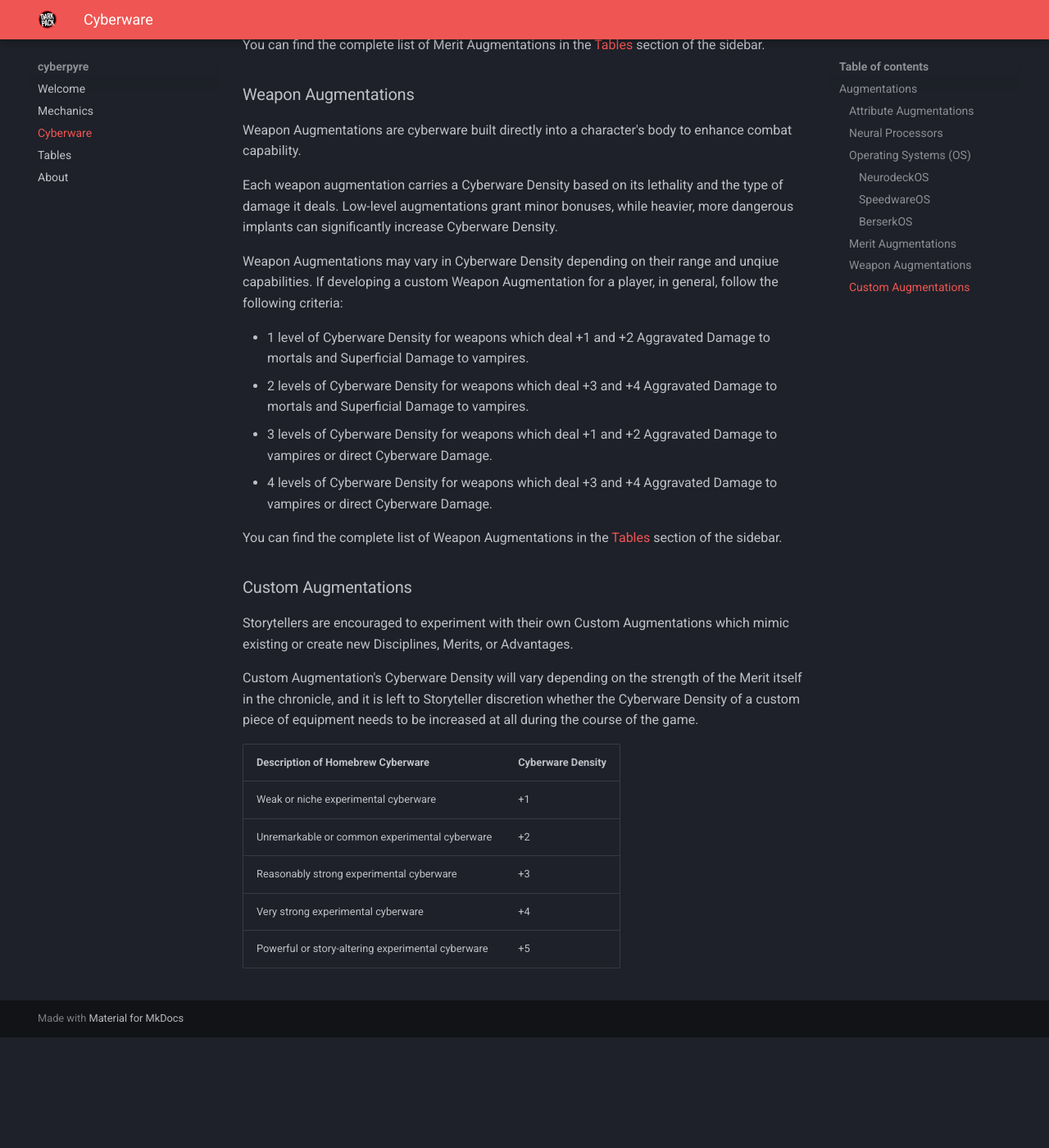
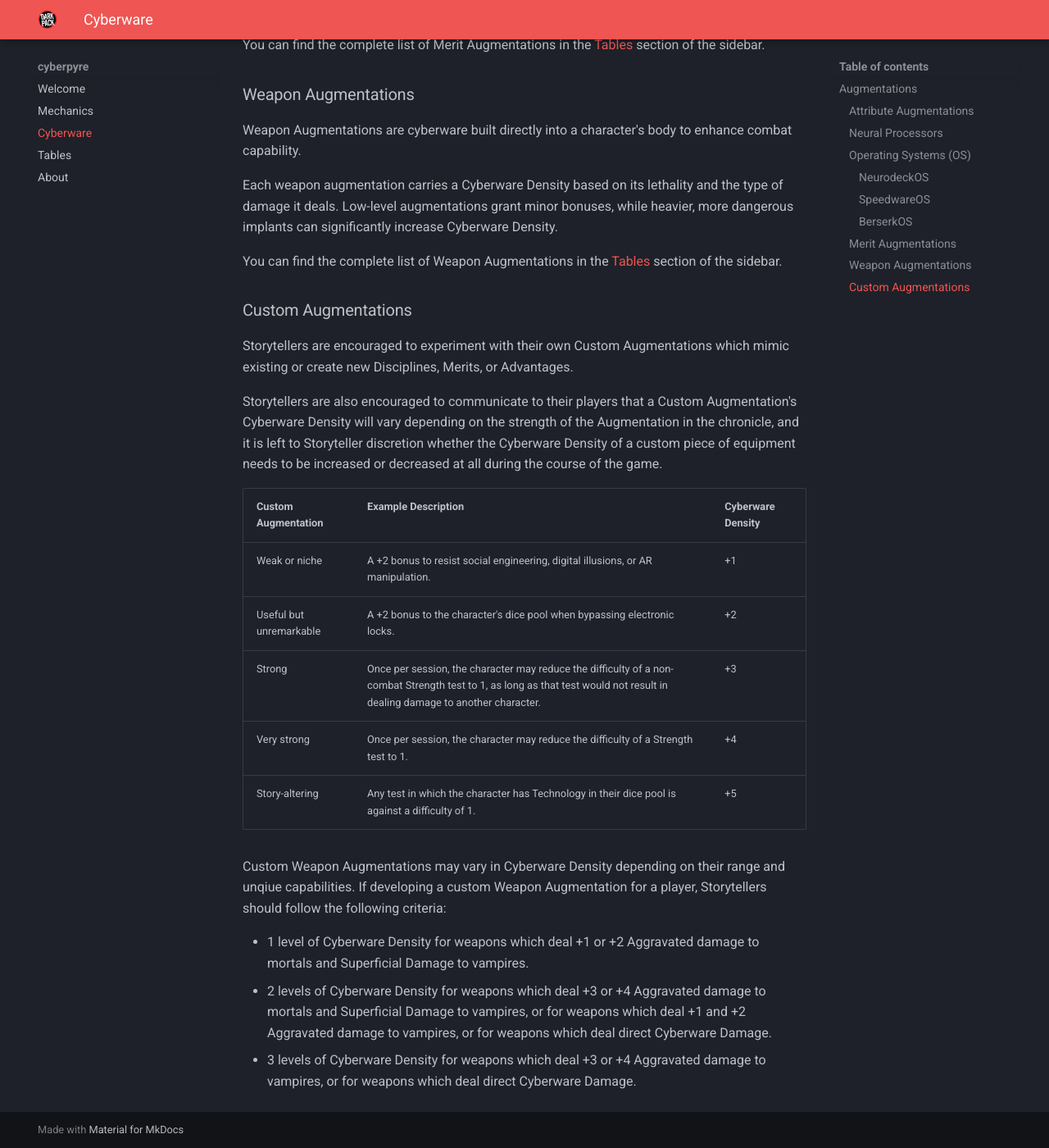
Before and after one commit to cyberpyre-dev/cyberpyre-mkdocs, an MkDocs documentation site: the page built from docs/cyberware.md, in a window 1280 px wide and 1400 px high, scrolled down 5122 px. Shown: the whole window at 82% size. Built offline with MkDocs 1.6.1 and Material for MkDocs 9.7.7, drawn with Linux system fonts in a browser that asks for light colours; before the commit the page ends 6387 px from its top, so only the background shows below that; some of the changed text lies outside the part shown.

```diff
--- a/docs/cyberware.md
+++ b/docs/cyberware.md
@@ -1,11 +1,11 @@
 # Cyberware
 ## Augmentations
-Installed cyberware is typically mechanically represented by Augmentations.  There are many forms of Augmentations, including:
+A character's cyberware is mechanically represented by **Augmentations**.  There are many forms of Augmentations, including:
 
-- Augmentations that increase one of a character’s Attributes;
-- Neural Processors that allow for bonuses to Skills;
-- Operating Systems provide unique powers;
-- Merit Augmentations that allow for specialized abilities;
+- Attribute Augmentations, which increase one of a character’s Attributes;
+- Neural Processors, which allow for bonuses to Skills;
+- Operating Systems, which provide unique powers;
+- Merit Augmentations, which allow for specialized traits;
 - Weapon Augmentations.
 
 ### Attribute Augmentations
@@ -102,18 +102,17 @@ Weapon Augmentations are cyberware built directly into a character's body to enh
 
 Each weapon augmentation carries a Cyberware Density based on its lethality and the type of damage it deals. Low-level augmentations grant minor bonuses, while heavier, more dangerous implants can significantly increase Cyberware Density.
 
-Weapon Augmentations may vary in Cyberware Density depending on their range and unqiue capabilities. If developing a custom Weapon Augmentation for a player, in general, follow the following criteria:
-
-- 1 level of Cyberware Density for weapons which deal +1 and +2 Aggravated Damage to mortals and Superficial Damage to vampires.
-- 2 levels of Cyberware Density for weapons which deal +3 and +4 Aggravated Damage to mortals and Superficial Damage to vampires.
-- 3 levels of Cyberware Density for weapons which deal +1 and +2 Aggravated Damage to vampires or direct Cyberware Damage.
-- 4 levels of Cyberware Density for weapons which deal +3 and +4 Aggravated Damage to vampires or direct Cyberware Damage.
-
 You can find the complete list of Weapon Augmentations in the [Tables](tables.md#weapon-augmentations) section of the sidebar.
 
 ### Custom Augmentations
 Storytellers are encouraged to experiment with their own Custom Augmentations which mimic existing or create new Disciplines, Merits, or Advantages.
 
-Custom Augmentation's Cyberware Density will vary depending on the strength of the Merit itself in the chronicle, and it is left to Storyteller discretion whether the Cyberware Density of a custom piece of equipment needs to be increased at all during the course of the game.
+Storytellers are also encouraged to communicate to their players that a Custom Augmentation's Cyberware Density will vary depending on the strength of the Augmentation in the chronicle, and it is left to Storyteller discretion whether the Cyberware Density of a custom piece of equipment needs to be increased or decreased at all during the course of the game.
 
 {% include "tables.md" start="<!-- begin:custom-augmentations-table -->" end="<!-- end:custom-augmentations-table -->" %}
+
+Custom Weapon Augmentations may vary in Cyberware Density depending on their range and unqiue capabilities. If developing a custom Weapon Augmentation for a player, Storytellers should follow the following criteria:
+
+- 1 level of Cyberware Density for weapons which deal +1 or +2 Aggravated damage to mortals and Superficial Damage to vampires.
+- 2 levels of Cyberware Density for weapons which deal +3 or +4 Aggravated damage to mortals and Superficial Damage to vampires, or for weapons which deal +1 and +2 Aggravated damage to vampires, or for weapons which deal direct Cyberware Damage.
+- 3 levels of Cyberware Density for weapons which deal +3 or +4 Aggravated damage to vampires, or for weapons which deal direct Cyberware Damage.
--- a/docs/tables.md
+++ b/docs/tables.md
@@ -33,8 +33,8 @@ Would be helpful to only include finished ones, could have WIP ones elsewhere in
 |------------------------|--------|
 | **Upgrades, People, Upgrades!** | <ul><li>Compulsion to get more cyberware.</li><li> The character subtracts a number of dice equal to half of their Cyberware Density from all dice pools until a new piece of cyberware with a minimum Cyberware Density of 1 has been installed.</li></ul> |
 | **What Have I Become?** | <ul><li>Compulsion to lighten the cybernetic load.</li><li>The character subtracts a number of dice equal to half of their Cyberware Density rounded up from all dice pools until a piece of cyberware with a minimum Cyberware Density of 1 has been removed from their body and destroyed.</li> |
-| **Can’t Trust These Damn Computers** | <ul><li>The character’s cyberware fails in some catastrophic way.</li><li>The cyberware takes an amount of damage equal to half the character’s total Cyberware Density, rounded up (see Damaging, Targeting, or Destroying Cyberware).</li>|
-| **Hot, Hot!** | <ul><li>The character pushes their cyberware beyond its limit, causing it to overheat within their body and cause severe harm.</li><li>The character takes 1 level of Aggravated Damage equal to half their Cyberware Density rounded up and cannot use the cyberware which caused the Compulsion again for the remainder of the scene.</li> |
+| **Can’t Trust These Damn Computers** | <ul><li>The character’s cyberware fails in some catastrophic way.</li><li>The cyberware takes an amount of Aggravated damage equal to one-third of the character’s total Cyberware Density, rounded up (see Damaging, Targeting, or Destroying Cyberware).</li>|
+| **Hot, Hot!** | <ul><li>The character pushes their cyberware beyond its limit, causing it to overheat within their body and cause severe harm.</li><li>The character takes 1 level of Aggravated damage equal to half their Cyberware Density rounded up and cannot use the cyberware which caused the Compulsion again for the remainder of the scene.</li> |
 | **Mental Boom** | <ul><li>The character dissociates, experiencing vivid, horrifying hallucinations of blood, metal, and chrome.</li><li>The character subtracts a number of dice equal to half of their Cyberware Density rounded up from all dice pools requiring a Mental or Social Attribute for the remainder of the scene.</li>|
 <!-- end:cybernetic-compulsions-table -->
 
@@ -92,25 +92,29 @@ Would be helpful to only include finished ones, could have WIP ones elsewhere in
 <!-- begin:weapon-augmentations-table -->
 | Weapon | Cyberware Density | Description | Range | Mechanics |
 |--------|-----------------|-------------|-------|-----------|
-|        | 1               |             | Melee | <ul><li>+1 Damage</li><li>Deals Aggravated Damage to mortals</li><li>Deals Superficial damage to vampires</li></ul> |
-|        | 1               |             | Melee | <ul><li>+2 Damage</li><li>Deals Aggravated Damage to mortals</li><li>Deals Superficial damage to vampires</li></ul> |
-|        | 2               |             | Melee | <ul><li>+3 Damage</li><li>Deals Aggravated Damage to mortals</li><li>Deals Superficial damage to vampires</li></ul> |
-|        | 2               |             | Melee | <ul><li>+4 Damage</li><li>Deals Aggravated Damage to mortals</li><li>Deals Superficial damage to vampires</li></ul> |
-|        | 3               |             | Melee | <ul><li>+1 Damage</li><li>Deals Aggravated Damage to mortals</li><li>Deals Superficial damage to vampires</li></ul> |
-| Thermal Reaper Blades | 3 | Twin thermal blades which spring out of the user's arms. | Melee | <ul><li>+2 Damage</li><li>Deals Aggravated Damage to mortals and vampires</li></ul> |
-|        | 4               |             | Melee | <ul><li>+3 Damage</li><li>Deals Aggravated Damage to mortals and vampires</li></ul> |
-|        | 4               |             | Melee | <ul><li>+4 Damage</li><li>Deals Aggravated Damage to mortals and vampires</li></ul> |
+| | 1 | | Melee | <ul><li>+1 Damage</li><li>Deals Aggravated damage to mortals</li><li>Deals Superficial damage to vampires</li></ul> |
+| | 1 | | Melee | <ul><li>+2 Damage</li><li>Deals Aggravated damage to mortals</li><li>Deals Superficial damage to vampires</li></ul> |
+| | 2 | | Melee | <ul><li>+3 Damage</li><li>Deals Aggravated damage to mortals</li><li>Deals Superficial damage to vampires</li></ul> |
+| | 2 | | Melee | <ul><li>+4 Damage</li><li>Deals Aggravated damage to mortals</li><li>Deals Superficial damage to vampires</li></ul> |
+| | 2 | | Melee | <ul><li>+1 Damage</li><li>Deals Aggravated damage to mortals</li><li>Deals Superficial damage to vampires</li></ul> |
+| | 2 | | Melee | <ul><li>+1 Damage</li><li>Deals Aggravated damage to cyberware </li></ul> |
+| | 2 | | Melee | <ul><li>+2 Damage</li><li>Deals Aggravated damage to cyberware </li></ul> |
+| Thermal Reaper Blades | 2 | Twin thermal blades which spring out of the user's arms. | Melee | <ul><li>+2 Damage</li><li>Deals Aggravated damage to mortals and vampires</li></ul> |
+| | 3 | | Melee | <ul><li>+3 Damage</li><li>Deals Aggravated damage to mortals and vampires</li></ul> |
+| | 3 | | Melee | <ul><li>+4 Damage</li><li>Deals Aggravated damage to mortals and vampires</li></ul> |
+| | 3 | | Melee | <ul><li>+3 Damage</li><li>Deals Aggravated damage to cyberware</li></ul> |
+| | 3 | | Melee | <ul><li>+4 Damage</li><li>Deals Aggravated damage to cyberware</li></ul> |
 <!-- end:weapon-augmentations-table -->
 
 ## Custom Augmentations
 <!-- begin:custom-augmentations-table -->
-| Description of Homebrew Cyberware | Cyberware Density |
-|------------|------------------------------|
-| Weak or niche experimental cyberware | +1 |
-| Unremarkable or common experimental cyberware | +2 |
-| Reasonably strong experimental cyberware | +3 |
-| Very strong experimental cyberware | +4 |
-| Powerful or story-altering experimental cyberware | +5 |
+| Custom Augmentation | Example Description | Cyberware Density |
+|------------|----------|--------------------|
+| Weak or niche | A +2 bonus to resist social engineering, digital illusions, or AR manipulation. | +1 |
+| Useful but unremarkable | A +2 bonus to the character's dice pool when bypassing electronic locks. | +2 |
+| Strong | Once per session, the character may reduce the difficulty of a non-combat Strength test to 1, as long as that test would not result in dealing damage to another character. | +3 |
+| Very strong | Once per session, the character may reduce the difficulty of a Strength test to 1. | +4 |
+| Story-altering | Any test in which the character has Technology in their dice pool is against a difficulty of 1. | +5 |
 <!-- end:custom-augmentations-table -->
 
 ## Loresheets
```
Also changed, not shown: docs/about.md (+9 -1 lines), docs/mechanics.md (+2 -2 lines).
